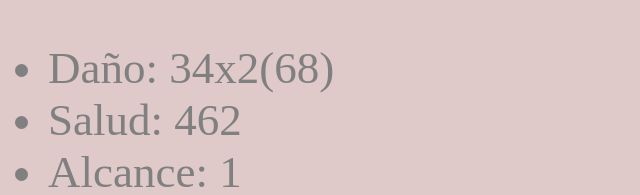
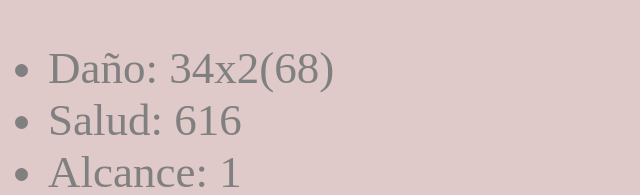
Before and after one commit to ZOROARK90/Carriers-Foundation-Seung, a plain HTML site: page index.html in a window 1280 px wide. Shown: the part 823-1018 px from the top of the page, 0-640 px from the left. Drawn offline with Linux system fonts and the light colour scheme.

Commit message:
Update index.html

```diff
--- a/index.html
+++ b/index.html
@@ -33,7 +33,7 @@
             </h1>
             <ul class="basico">
                 <li>Daño: 34x2(68)</li>
-                <li>Salud: 462</li>
+                <li>Salud: 616</li>
                 <li>Alcance: 1</li>
                 <li>Velocidad: 3</li>
             </ul>
```
